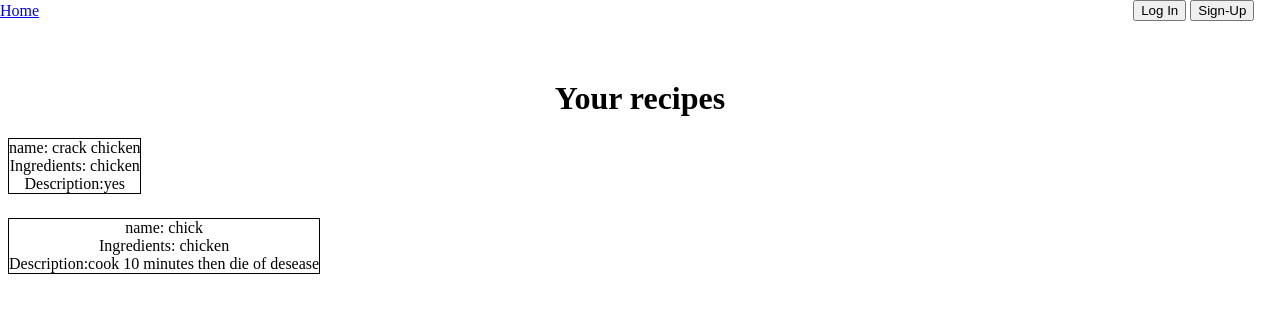
After one commit to JasonWoodruff-maker/Django-1st-project, a Django app: page /viewall/ in a window 1280 px wide. The commit adds this page. Shown: the top 313 px of the page. Run offline with Django 5.2, Linux system fonts and the light colour scheme; data comes from the database, SQL or seed files in the repository; both versions use the stored data as it was after the commit.

Commit message:
changes with veiw and css

```diff
--- a/app/static/style.css
+++ b/app/static/style.css
@@ -1,4 +1,41 @@
-main{
-    justify-content: flex;
-    text-align: center;
+main {
+  justify-content: flex;
+  text-align: center;
 }
+.top {
+  margin-top: 10vh;
+}
+.page_viewall {
+  justify-content: center;
+  align-items: center;
+}
+.rec_header {
+  text-align: justify;
+  justify-content: center;
+  display: flex;
+}
+.recipes {
+  border: 1px solid black;
+  width: max-content;
+  margin-bottom: 3vh;
+}
+.nav {
+  position: fixed;
+  width: 100vw;
+  left: 0;
+  top: 0;
+  z-index: 1000;
+  background-color: white;
+  display: flex;
+  justify-content: space-between;
+  align-items: center;
+}
+.sign-btn {
+  margin-top: 3vh;
+}
+.login {
+  align-self: flex-end !important;
+}
+.signup{
+    margin-right: 2vw;
+}
--- a/app/templates/base.html
+++ b/app/templates/base.html
@@ -1,16 +1,32 @@
+{% load static %}
 <!DOCTYPE html>
 <html>
-
   <head>
-  <meta charset="utf-8">
+    <meta charset="utf-8" />
     <title>{% block title %}Django Auth Tutorial{% endblock %}</title>
+    <link rel="stylesheet" href="{% static 'style.css' %}" />
+    {% block imports %}{% endblock %}
   </head>
 
   <body>
     <main>
-    {% block content %}
-    {% endblock %}
+      <div class="nav">
+        <a href="{% url 'home' %}" class="home_but">Home</a>
+        <div class="login-container">
+          {% if user.is_authenticated %}
+          <form action="{% url 'logout' %}" method="post">
+            {% csrf_token %}
+            <button type="submit">Log Out</button>
+          </form>
+          {% else %}
+          <a href="{% url 'login' %}" class="login"><button>Log In</button></a>
+          <a href="{% url 'signup' %}" class="login signup"
+            ><button>Sign-Up</button></a
+          >
+          {% endif %}
+        </div>
+      </div>
+      {% block content %} {% endblock %}
     </main>
   </body>
-
 </html>
--- a/app/templates/home.html
+++ b/app/templates/home.html
@@ -4,11 +4,9 @@
 
 {% block content %}
 {% if user.is_authenticated %}
-Hi {{ user.username }}!
-<form action="{% url 'logout' %}" method="post">
-  {% csrf_token %}
-  <button type="submit">Log Out</button>
+<p class="top">Hi {{ user.username }}!</p>
   <a href="{% url 'addrecipe' %}"> Add a Recipe</a>
+  <a href="{% url 'view_all1' %}"> View all recipes</a>
 </form>
 {% else %}
 <p>You are not logged in</p>
--- /dev/null
+++ b/app/templates/viewall.html
@@ -0,0 +1,9 @@
+{% extends "base.html" %} {%load static%} {% block content %}
+<h1 class="rec_header top">Your recipes</h1>
+{% for n in n %}
+<div class="recipes">
+  name: {{ n.name1 }}<br />
+  Ingredients: {{ n.ingr1 }}<br />
+  Description:{{ n.Desc1 }}
+</div>
+{% endfor %} {% endblock %}
--- a/app/views.py
+++ b/app/views.py
@@ -19,3 +19,8 @@ def add_recipe(request):
     else:
         print("invalid")
         return render(request, "addrecipe.html", {"form": form})
+
+
+def view_all(request):
+    n = recipe1.objects.all()
+    return render(request, "viewall.html", {"n": n})
--- a/config/urls.py
+++ b/config/urls.py
@@ -25,9 +25,6 @@ urlpatterns = [
     path("accounts/", include("accounts.url")),
     path("accounts/", include("django.contrib.auth.urls")),
     path("", TemplateView.as_view(template_name="home.html"), name="home"),
-    path(
-        "addrecipe/",
-        add_recipe,
-        name="addrecipe",
-    ),
+    path( "addrecipe/", add_recipe, name="addrecipe"),
+    path("viewall/",view_all, name="view_all1" )
 ]
```
Also changed, not shown: app/templates/addrecipe.html (+5 -14 lines), app/templates/registration/signup.html (+9 -8 lines), db.sqlite3, 1 other file. Lines whose indentation alone changed are shown as unchanged.
